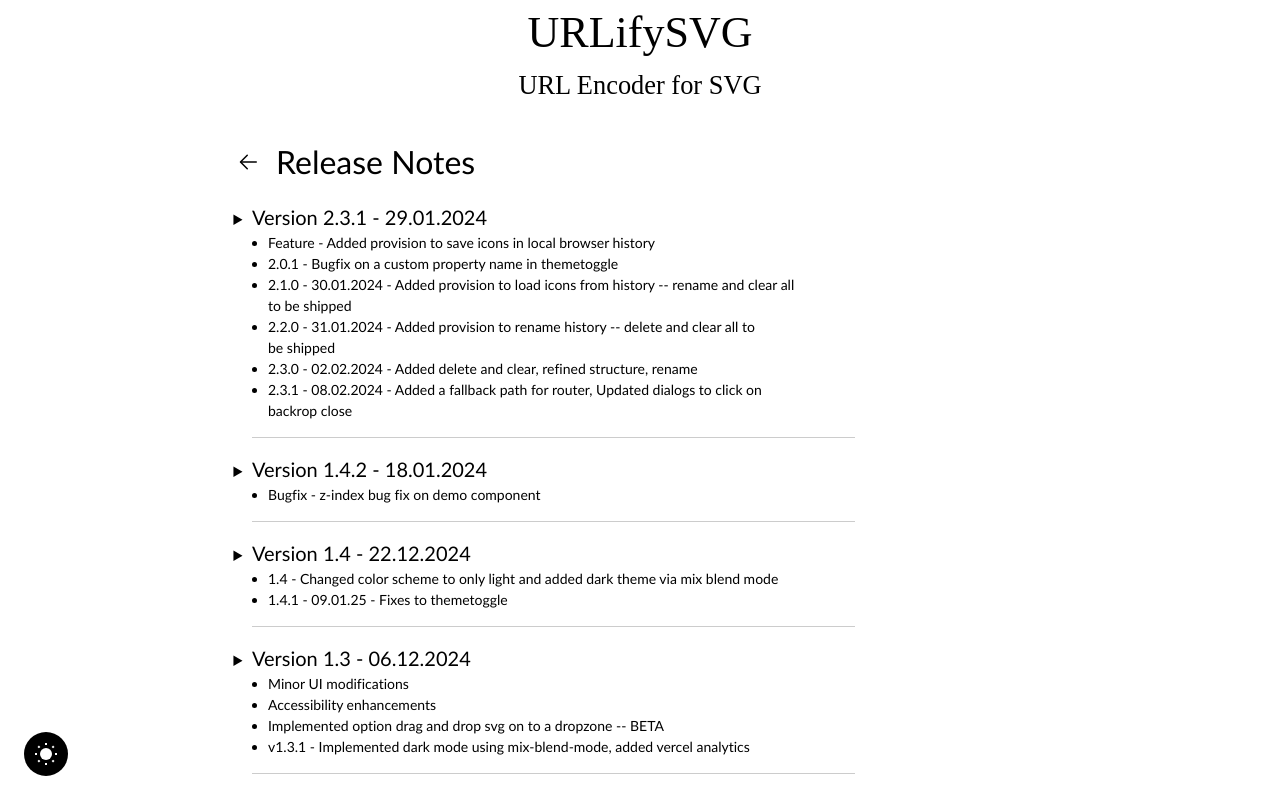
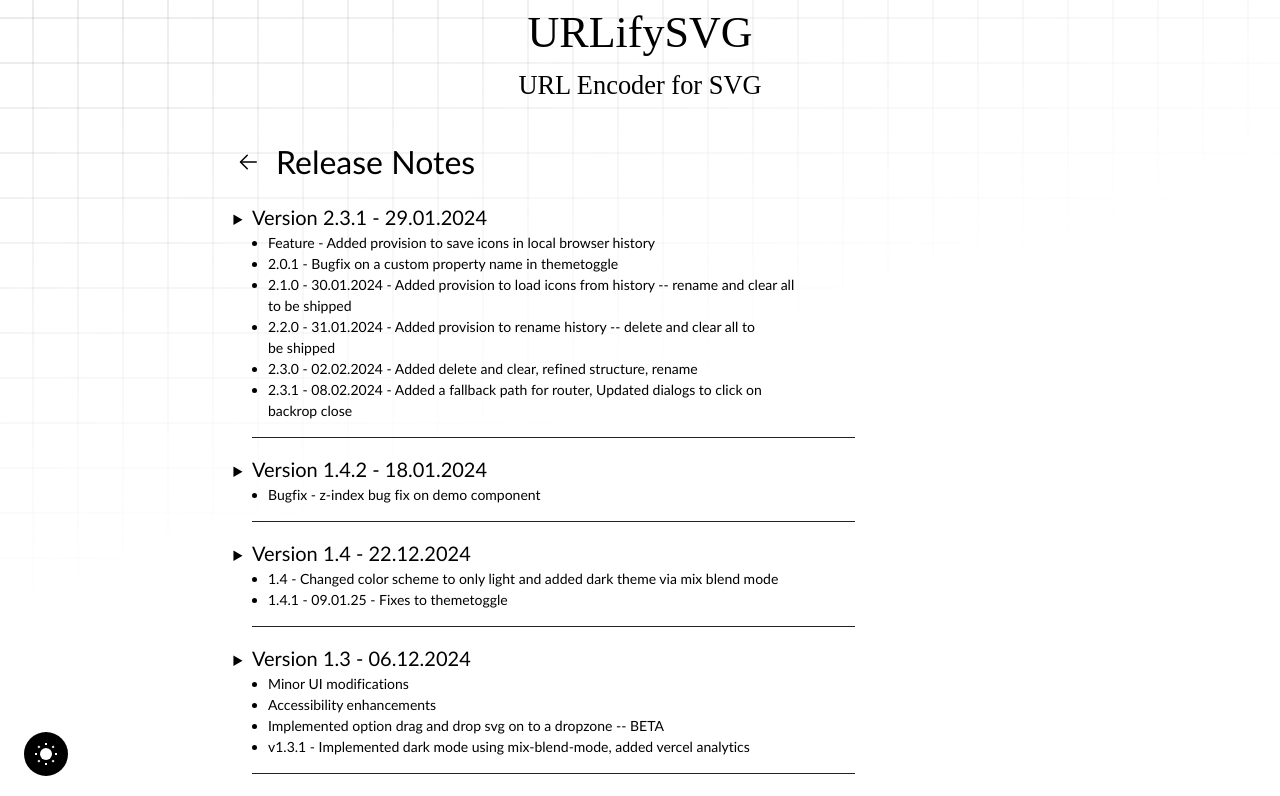
Before and after one commit to nithyarakash-t/URLifySVG, a React (Vite) app: page /releasenotes in a window 1280 px wide. Shown: the top 796 px of the page. Built offline with nearby package versions, Linux system fonts and the light colour scheme.

Commit message:
Enhance SEO metadata and structure; add Header component and improve styling organization

```diff
--- a/index.html
+++ b/index.html
@@ -5,7 +5,14 @@
     <link rel="icon" type="image/svg+xml" href="/favicon.svg" />
     <meta name="viewport" content="width=device-width, initial-scale=1.0" />
     <title>URLifySVG</title>
-    <meta name="description" content="A URL Encoder for SVG">
+    <meta name="title" content="URLifySVG - Url Encoder for SVG">
+    <meta name="description" content="An URL encoder for SVG. Free and Open source. Add SVG code, get encoded URL. Add encoded URL, get decoded SVG. Save your work in localhistory.">
+    <meta name="keywords" content="url, encoder, decoder, svg, css, background-image, border-image, mask-image">
+    <meta name="robots" content="index, follow">
+    <meta http-equiv="Content-Type" content="text/html; charset=utf-8">
+    <meta name="language" content="English">
+    <meta name="revisit-after" content="10 days">
+    <meta name="author" content="Nithyaprakash">
   </head>
   <body>
     <a href="#main" class="sr-only sr-only-focusable">Skip to Main</a>
--- a/src/App.scss
+++ b/src/App.scss
@@ -3,83 +3,13 @@
 @use "./assets/styles/base/colors";
 @use "./assets/styles/base/reset";
 @use "./assets/styles/base/layout";
+@use './layers';
 
-//common
-body {
-  font-family: Trebuchet MS, Arial, sans-serif;
-  font-size: 1rem;
-  font-weight: 400;
-}
-.linkbutton {
-  background-color: transparent;
-  border: none;
-}
-a, .linkbutton {
-  color: light-dark(#0f73dd, #bb86fc);
-  text-decoration: underline;
-  display: inline-block;
-  &:hover,
-  &:focus-visible {
-    color: light-dark(#a100ff, red);
-  }
-}
-.app-title, h1 {
-  font-size: 2.75rem;
-  font-family: "Times New Roman", Times, serif;
-  text-align: center;
-  color: light-dark(#000, #fff);
-  text-decoration: none;
-  display: block;
+// Note: Add app related styles in layers
 
-  span {
-    display: block;
-    font-size: 0.6em;
-  }
-}
+/**
+Known issues with @layers
 
-@mixin blocksize() {
-  height: 9.375rem;
-  width: 100%;
-}
-
-textarea {
-  @include blocksize();
-  border: 1px solid var(--color-base-border);
-  border-radius: 0.625rem;
-  resize: vertical;
-}
-
-.app-demo {
-  &__block {
-    @include blocksize();
-    border: 1px dashed var(--color-base-border);
-    background-repeat: no-repeat;
-    position: relative;
-    z-index: 99;
-  }
-}
-
-.app-group {
-  &__title {
-    font-size: 1.25rem;
-    // padding: 1rem 0;
-  }
-  &__foot {
-    color: light-dark(#777);
-  }
-  &__body {
-    position: relative;
-  }
-  &__head {
-    display: flex;
-    justify-content: space-between;
-    align-items: flex-end;
-    flex-wrap: wrap;
-    gap: 0.5rem;
-  }
-  & {
-    display: flex;
-    flex-direction: column;
-    gap: 0.25rem;
-  }
-}
+https://github.com/sass/sass/issues/3842
+https://github.com/sass/sass/issues/3617
+*/
--- a/src/App.tsx
+++ b/src/App.tsx
@@ -5,18 +5,14 @@ import { Footer } from "./components/layout/footer/Footer"
 import { Grid } from "./components/layout/grid/Grid"
 import { ReleaseNotes } from "./components/layout/release/ReleaseNotes";
 import { Themetoggle } from "./components/layout/themetoggle/Themetoggle";
+import { Header } from "./components/layout/header/Header";
 
 function App() {
   return (
     <BrowserRouter>
         <div className="app-wrapper">
+          <Header/>
           <main className="app-wrap" id="main">
-            <div className="app-container">
-              <h1 className='app-title' aria-label="URLifySVG - URL Encoder for SVG">
-                URLifySVG
-                <span>URL Encoder for SVG</span>
-              </h1>
-            </div>
               <Routes>
                 <Route path="/" element={<Grid/>}></Route>
                 <Route path='/releasenotes' element={<ReleaseNotes/>}></Route>
--- /dev/null
+++ b/src/_layers.scss
@@ -0,0 +1,119 @@
+// @layer normalize, appcontent;
+
+@mixin blocksize() {
+  height: 9.375rem;
+  width: 100%;
+}
+
+// @layer normalize {
+body {
+  font-family: Trebuchet MS, Arial, sans-serif;
+  font-size: 1rem;
+  font-weight: 400;
+  position: relative;
+
+  &::before {
+    --_size: 45px;
+    --_line: color-mix(in hsl, #777, transparent 70%);
+    content: "";
+    height: 100vh;
+    width: 100vw;
+    position: fixed;
+    background: linear-gradient(
+          90deg,
+          var(--_line) 1px,
+          transparent 1px var(--_size)
+        )
+        50% 50% / var(--_size) var(--_size),
+      linear-gradient(var(--_line) 1px, transparent 1px var(--_size)) 50% 50% /
+        var(--_size) var(--_size);
+    mask: linear-gradient(-20deg, transparent 50%, white);
+    top: 0;
+    transform-style: flat;
+    pointer-events: none;
+    z-index: -1;
+  }
+}
+
+.linkbutton {
+  background-color: transparent;
+  border: none;
+}
+
+a,
+.linkbutton {
+  color: light-dark(#0f73dd, #bb86fc);
+  text-decoration: underline;
+  display: inline-block;
+
+  &:hover,
+  &:focus-visible {
+    color: light-dark(#a100ff, red);
+  }
+}
+// }
+
+// @layer appcontent {
+.app-title,
+h1 {
+  font-size: 2.75rem;
+  font-family: "Times New Roman", Times, serif;
+  text-align: center;
+  color: light-dark(#000, #fff);
+  text-decoration: none;
+  display: block;
+
+  span {
+    display: block;
+    font-size: 0.6em;
+  }
+}
+
+textarea {
+  @include blocksize();
+  border: 1px solid var(--color-base-border);
+  border-radius: 0.625rem;
+  resize: vertical;
+  padding: 0.25rem 0.5rem;
+  scrollbar-gutter: stable;
+}
+
+.app-demo {
+  &__block {
+    @include blocksize();
+    border: 1px dashed var(--color-base-border);
+    background-repeat: no-repeat;
+    position: relative;
+    z-index: 99;
+  }
+}
+
+.app-group {
+  &__title {
+    font-size: 1.25rem;
+    // padding: 1rem 0;
+  }
+
+  &__foot {
+    color: light-dark(#777);
+  }
+
+  &__body {
+    position: relative;
+  }
+
+  &__head {
+    display: flex;
+    justify-content: space-between;
+    align-items: flex-end;
+    flex-wrap: wrap;
+    gap: 0.5rem;
+  }
+
+  & {
+    display: flex;
+    flex-direction: column;
+    gap: 0.25rem;
+  }
+}
+// }
--- a/src/components/layout/grid/Grid.scss
+++ b/src/components/layout/grid/Grid.scss
@@ -49,7 +49,7 @@
       flex-wrap: wrap;
       justify-content: space-between;
       padding: 2rem 0 1rem;
-      border-top: 1px solid var(--color-base-border);
+      // border-top: 1px solid var(--color-base-border);
     }
   }
   &__wrap {
--- /dev/null
+++ b/src/components/layout/header/Header.tsx
@@ -0,0 +1,10 @@
+export function Header() {
+    return (
+        <div className="app-container">
+            <h1 className='app-title' aria-label="URLifySVG - URL Encoder for SVG">
+            URLifySVG
+            <span>URL Encoder for SVG</span>
+            </h1>
+      </div>
+    )
+}
--- a/src/components/layout/release/Releasenotes.scss
+++ b/src/components/layout/release/Releasenotes.scss
@@ -20,7 +20,7 @@
         > li {
             padding: 1rem 0;
             &:not(:first-child) {
-                border-top: 1px solid #ccc;
+                border-top: 1px solid #222;
             }
         }
     }
--- a/src/components/storage/savemodal/Modal.tsx
+++ b/src/components/storage/savemodal/Modal.tsx
@@ -38,6 +38,16 @@ export function Modal({svg, mode = 'add', index, name='', setShowModal}:ModalPro
             if(e.key === 'Escape') {
                 setOpen(false);
             }
+            if (e.ctrlKey && e.key === 's') {
+                //Hotfix - If other dialogs are open do not open save modal
+                if(document.querySelector('dialog[open]')) {
+                    return;
+                }
+                e.preventDefault();
+                e.stopPropagation();
+                setOpen(true);
+            }
+
             setError(false);
         }
         //Close dialog on backdrop click
```
Also changed, not shown: src/assets/images/seo-dump/1.png (added), src/assets/images/seo-dump/dump.txt (added), src/assets/images/seo-dump/image.png (added), src/components/layout/header/Header.scss (added), src/todos.txt.
